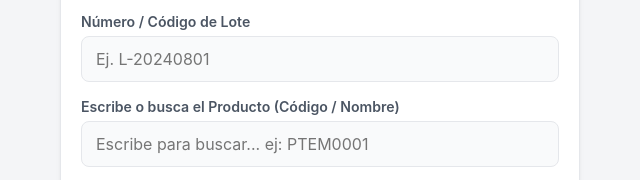
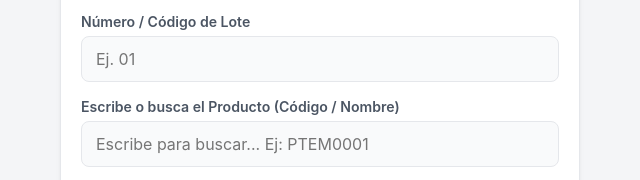
Before and after one commit to analistadecalidadpdt-pixel/Registro-temperaturas, a plain HTML site: page liberacion.html in a window 1280 px wide. Shown: the part 313-493 px from the top of the page, 320-960 px from the left. Drawn offline with Linux system fonts and the light colour scheme; no server answers.

Commit message:
Add files via upload

```diff
--- a/liberacion.html
+++ b/liberacion.html
@@ -390,13 +390,13 @@
       <!-- Campo Número de Lote -->
       <div class="form-group">
         <label for="lote">Número / Código de Lote</label>
-        <input type="text" id="lote" placeholder="Ej. L-20240801" required>
+        <input type="text" id="lote" placeholder="Ej. 01" required>
       </div>
 
       <!-- Campo de búsqueda/escritura de Producto con Búsqueda Rápida Personalizada -->
       <div class="form-group autocomplete-wrapper">
         <label for="producto">Escribe o busca el Producto (Código / Nombre)</label>
-        <input type="text" id="producto" placeholder="Escribe para buscar... ej: PTEM0001" autocomplete="off" required>
+        <input type="text" id="producto" placeholder="Escribe para buscar... Ej: PTEM0001" autocomplete="off" required>
         <div id="autocompleteList" class="autocomplete-dropdown"></div>
       </div>
 
```
